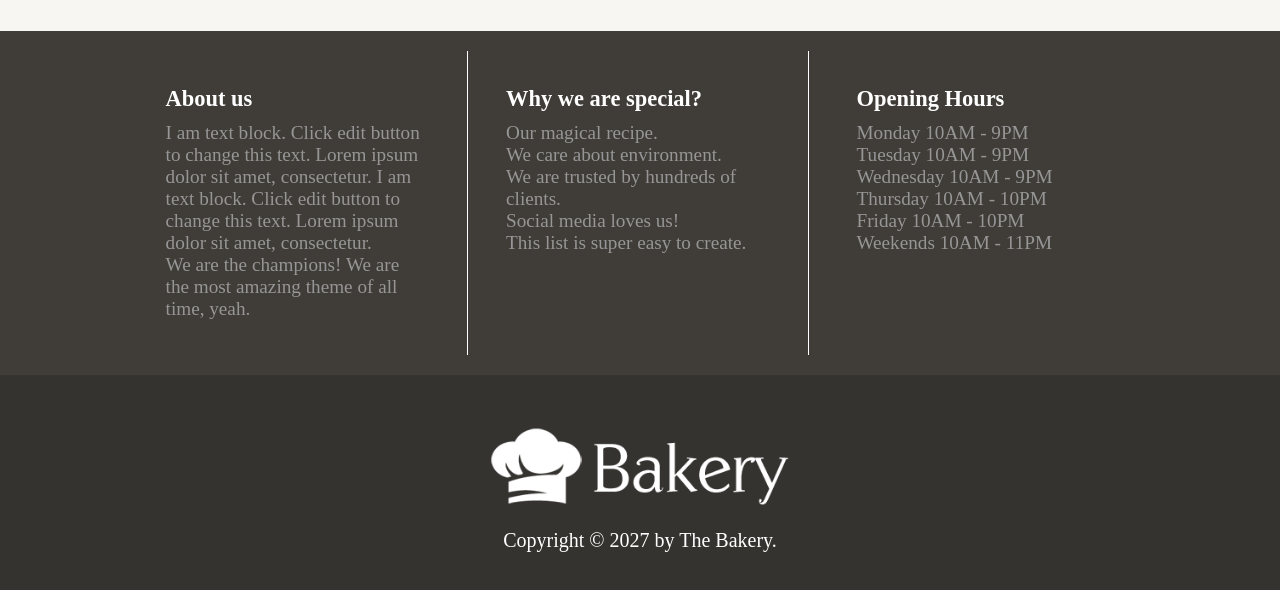
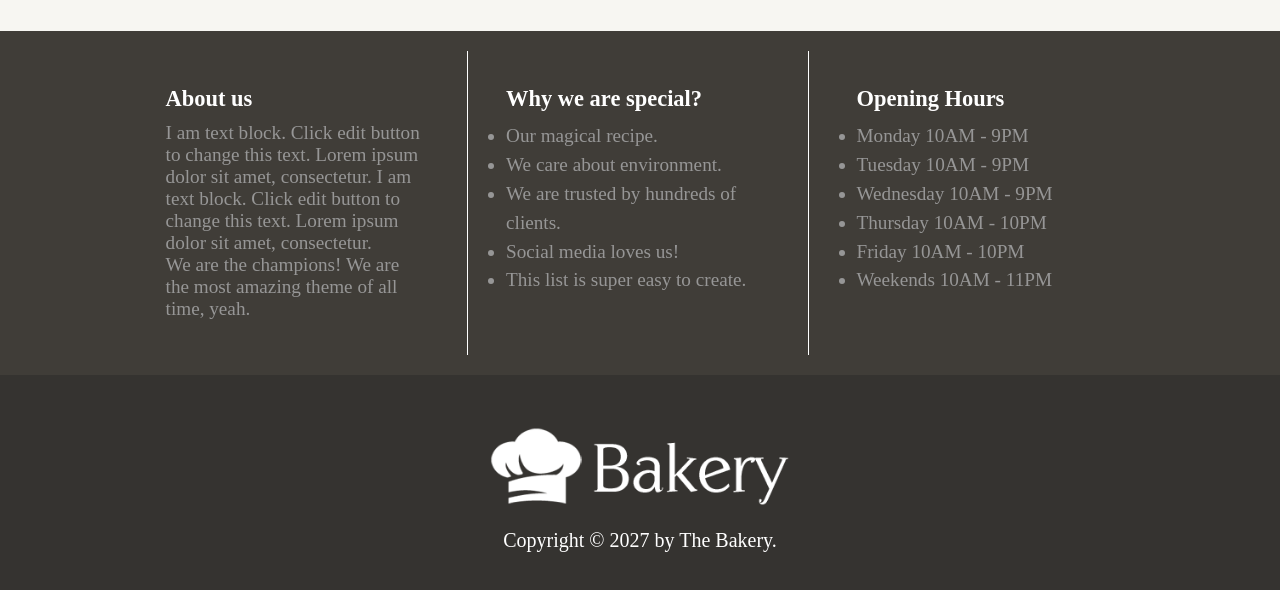
Before and after one commit to Mohamed-1-9/Bakery, a plain HTML site: page index.html in a window 1280 px wide. Shown: the part 3155-3745 px from the top of the page. Drawn offline with Linux system fonts and the light colour scheme.

Commit message:
list-style change

```diff
--- a/style.css
+++ b/style.css
@@ -218,6 +218,10 @@ nav{
 #summery{
     background-color: #403D38;
     padding-block: 20px;
+    ul{
+        line-height :1.5 ;
+        list-style: disc;
+    }
     .container{
         display: flex;
         justify-content: space-evenly;
@@ -251,4 +255,5 @@ footer{
 
         width: 300px;
     }
+
 }
```
